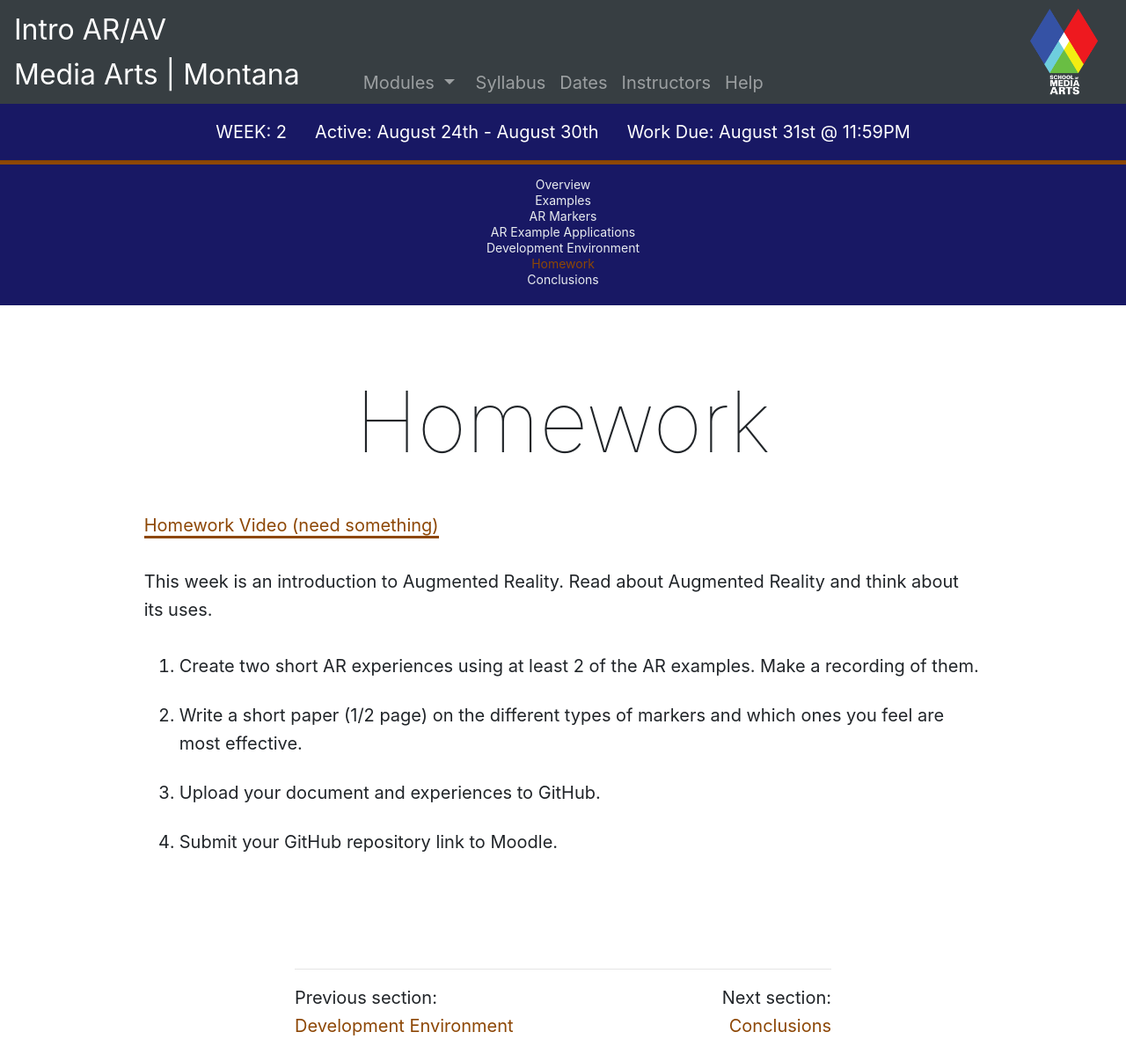
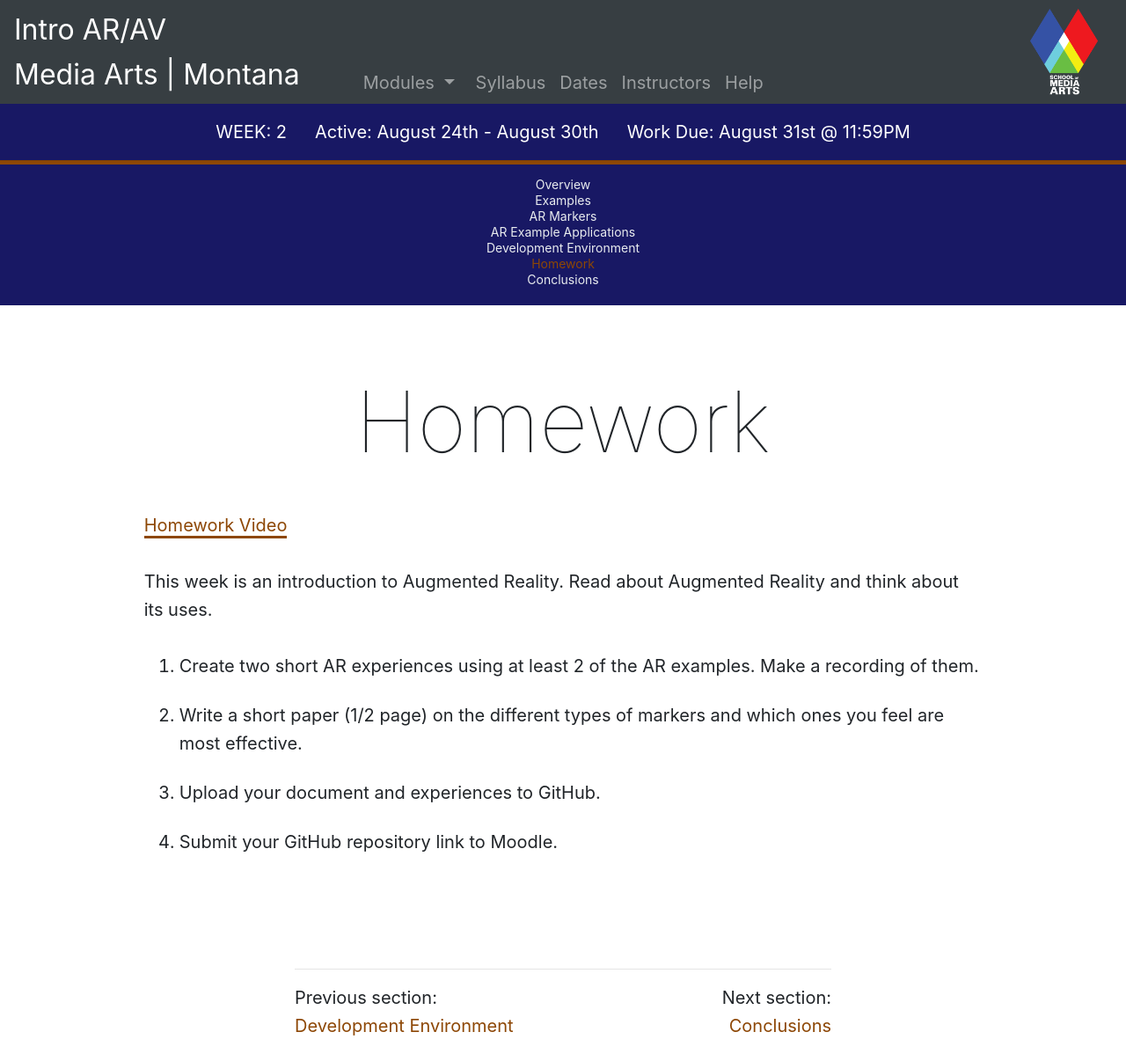
Before and after one commit to Montana-Media-Arts/391_ARVR-Fall2020, a Jekyll site: the page built from modules/week-2/_posts/2017-01-09-homework.md, in a window 1280 px wide. Shown: the whole page at 88% size. Built offline with Jekyll 4.4.1, drawn with Linux system fonts in a browser that asks for light colours; nearby versions of some CDN libraries.

Commit message:
updated language

```diff
--- a/modules/week-2/_posts/2017-01-09-homework.md
+++ b/modules/week-2/_posts/2017-01-09-homework.md
@@ -5,7 +5,7 @@ module: 2
 
 # Homework
 
-<p><a href="" data-lity>Homework Video (need something)</a></p>
+<p><a href="" data-lity>Homework Video</a></p>
 
 This week is an introduction to Augmented Reality. Read about Augmented Reality and think about its uses.
 
```
Also changed, not shown: modules/week-2/_posts/2017-01-04-examples-of-ar.md (+1 -3 lines).
